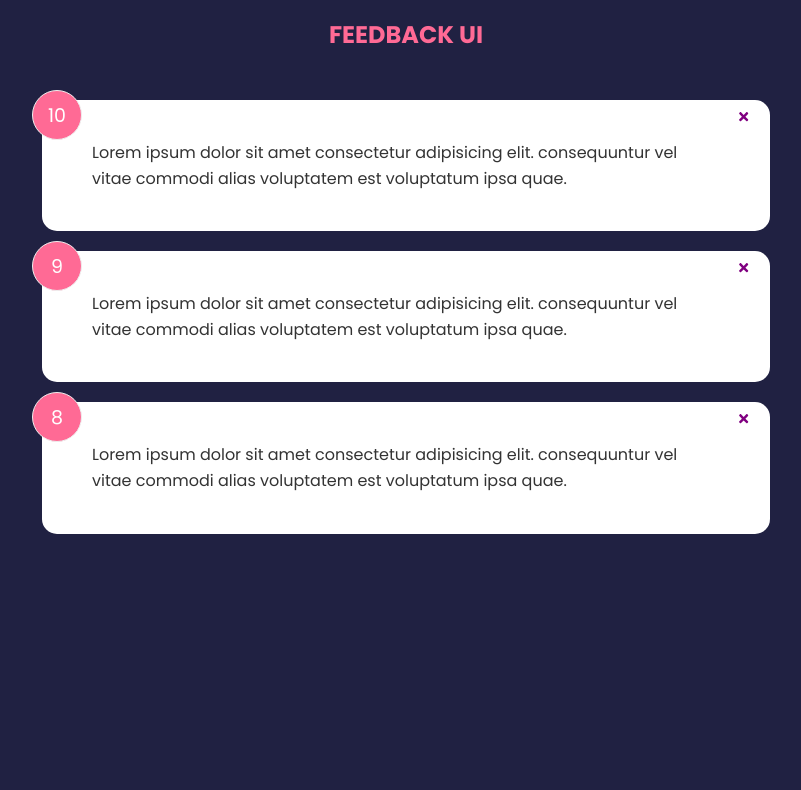
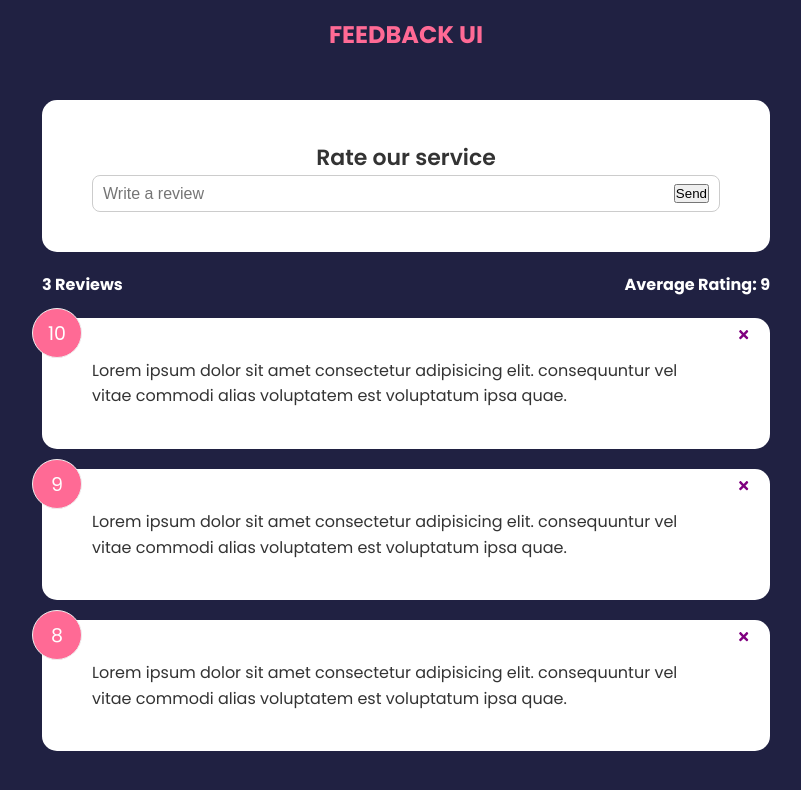
Before and after one commit to s33nx/feedback-app, a React (Create React App) app: page / in a window 1280 px wide. Shown: the top 790 px of the page, without its empty margins (234-1035 px from the left). Built offline with nearby package versions, Linux system fonts and the light colour scheme.

Commit message:
form input and state

```diff
--- a/src/App.js
+++ b/src/App.js
@@ -1,7 +1,9 @@
 import { useState } from "react"
 import Header from "./components/Header"
 import FeedbackListItem from "./components/FeedbackListItem"
+import FeedbackStats from "./components/FeedbackStats"
 import FeedbackData from "./data/FeedbackData"
+import FeedbackForm from "./components/FeedbackForm"
 
 function App(){
     const [feedback, setFeedback] = useState(FeedbackData)
@@ -15,7 +17,8 @@
     <>
     <Header />
     <div className="container">
-
+        <FeedbackForm />
+        <FeedbackStats feedback={feedback}/>
         <FeedbackListItem  feedback={feedback} handleDelete={deleteFeedback}/>
     </div>
     </>
--- /dev/null
+++ b/src/components/FeedbackForm.jsx
@@ -0,0 +1,26 @@
+import React from 'react'
+import { useState } from 'react'
+import Card from './shared/Card'
+
+function FeedbackForm() {
+    const [text, setText] = useState('')
+
+    const handleTextChange = (e) => {
+        setText(e.target.value)
+    }
+  return (
+    <Card>
+        <form>
+            <h2>Rate our service</h2>
+            {/*@todo- Rating select component */}
+            <div className="input-group">
+                <input onChange={handleTextChange} type="text" placeholder='Write a review'
+                value={text}/>
+                <button type="submit">Send</button>
+            </div>
+        </form>
+    </Card>
+  )
+}
+
+export default FeedbackForm
--- /dev/null
+++ b/src/components/FeedbackStats.jsx
@@ -0,0 +1,22 @@
+import React from 'react'
+import PropTypes from 'prop-types'
+function FeedbackStats({feedback}) {
+    //Calculate avg
+    let average = feedback.reduce((acc, cur) => {
+        return acc + cur.rating
+    }, 0) / feedback.length
+    console.log(average);
+    average = average.toFixed(1).replace(/[.,]0$/,'')
+
+    return (
+    <div className='feedback-stats'>
+        <h4>{feedback.length} Reviews</h4>
+        <h4>Average Rating: {isNaN(average) ? 0 : average}</h4>
+    </div>
+  )
+}
+FeedbackStats.propTypes = {
+    feedback: PropTypes.array.isRequired,
+}
+
+export default FeedbackStats
```
Also changed, not shown: src/components/Button.jsx (added).
